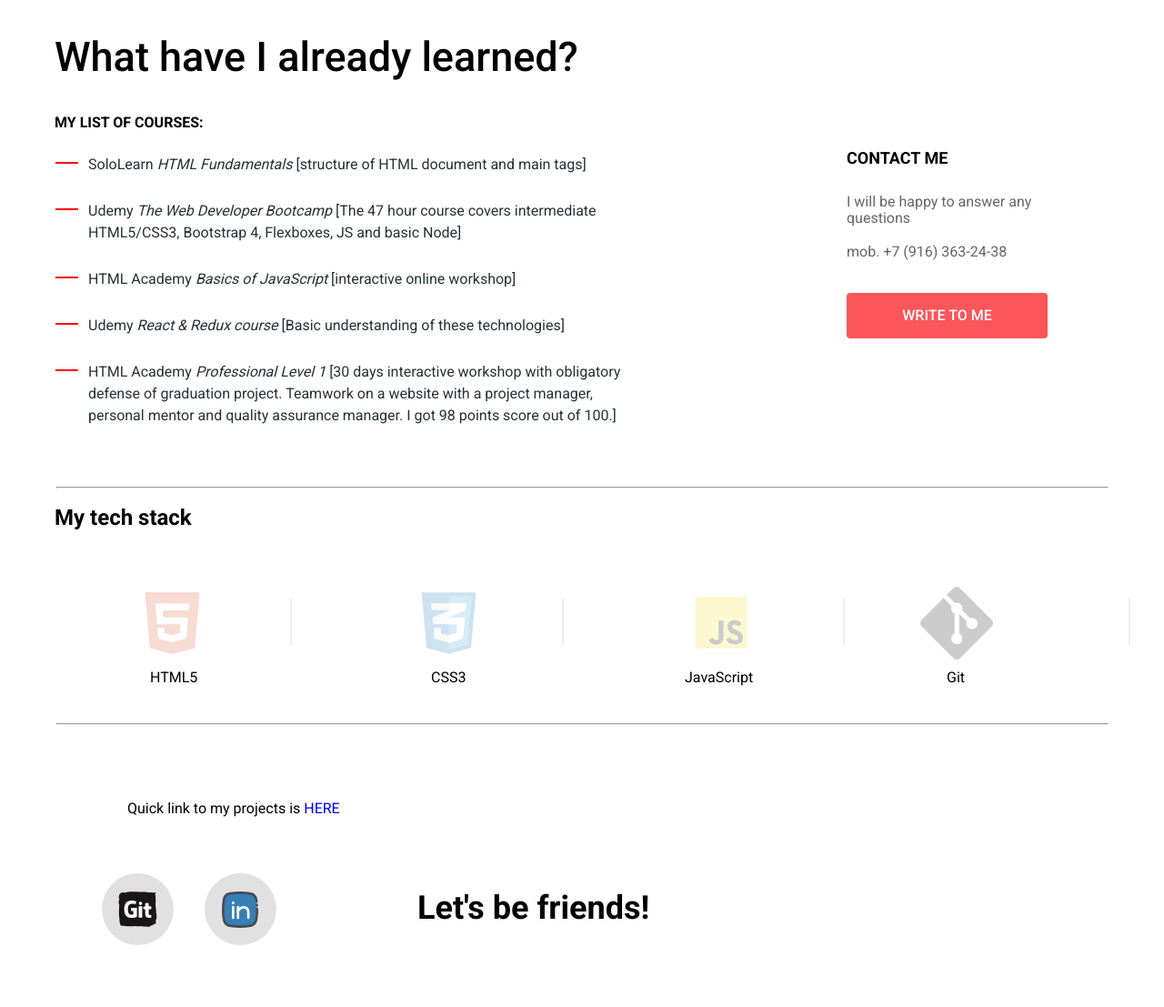
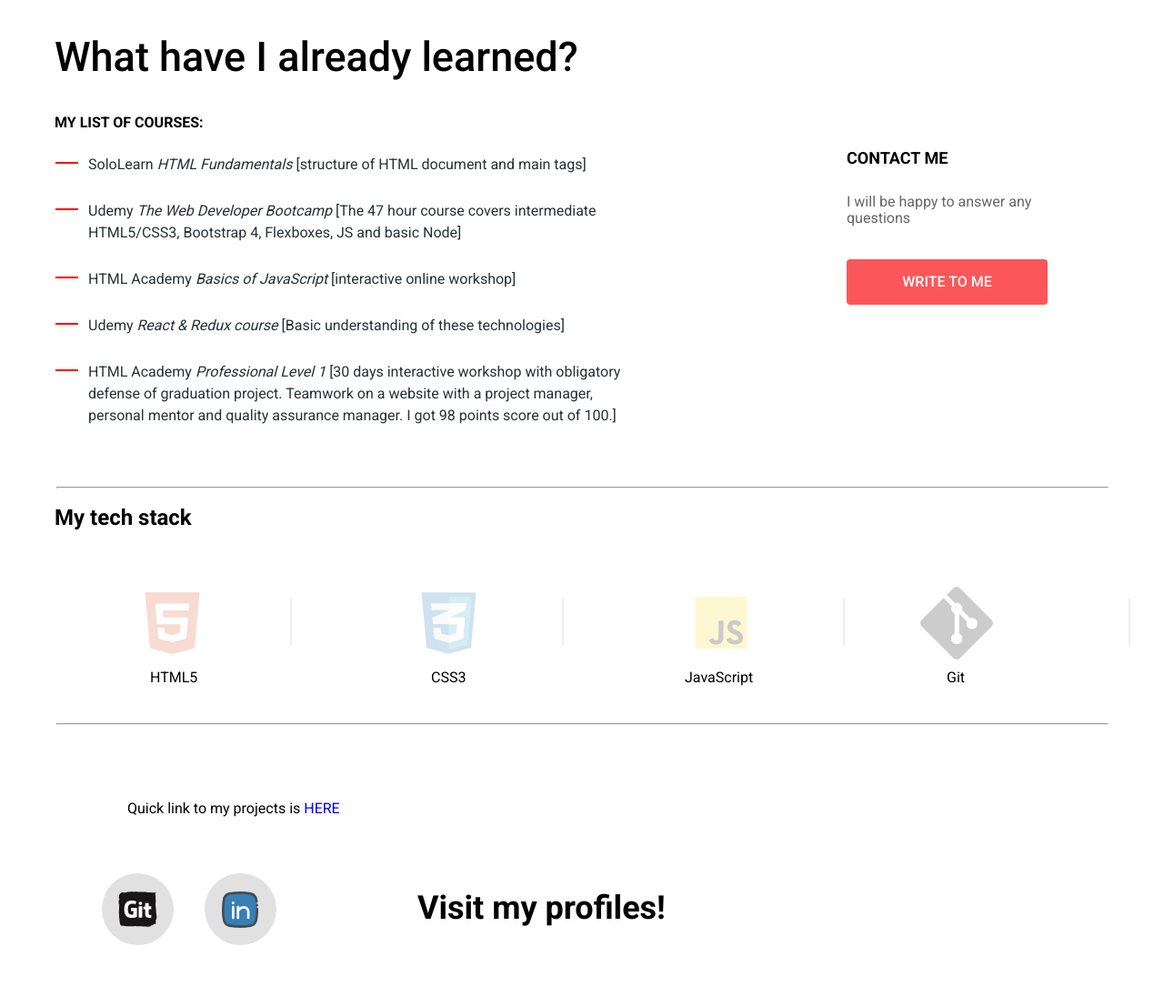
Before and after one commit to mouxez/my-profile, a plain HTML site: page index.html in a window 1280 px wide. Shown: the part 1051-2158 px from the top of the page at 91% size. Drawn offline with Linux system fonts and the light colour scheme.

Commit message:
profiles visit added

```diff
--- a/index.html
+++ b/index.html
@@ -126,7 +126,6 @@
   <div class="contact-information">
     <span>Contact me</span>
     <p>I will be happy to answer any questions</p>
-    <p>mob. +7 (916) 363-24-38</p>
     <a class="button button-write-us" href="#">Write to me</a>
   </div>
  </div>
@@ -149,13 +148,13 @@
     <li><a class="social-button" href="https://github.com/mouxez" target="_blank"><span class="visually-hidden">github</span>
       <img src="img/Git_icon-icons.com_66557.svg" alt="github" width="45" height="45">
     </a></li>
-    <li><a class="social-button" href="#" target="_blank"><span class="visually-hidden">linkedin</span>
+    <li><a class="social-button" href="https://www.linkedin.com/in/mouxez/" target="_blank"><span class="visually-hidden">linkedin</span>
       <img src="/img/linkedin.svg" alt="linkedin" width="40" height="40">
     </a></li>
   </ul>
 </div>
 <p class="footer-offer">
-  <b>Let's be friends!</b>
+  <b>Visit my profiles!</b>
 </p>
 </div>
 </footer>
```
Also changed, not shown: catalog.html (+2 -2 lines).
